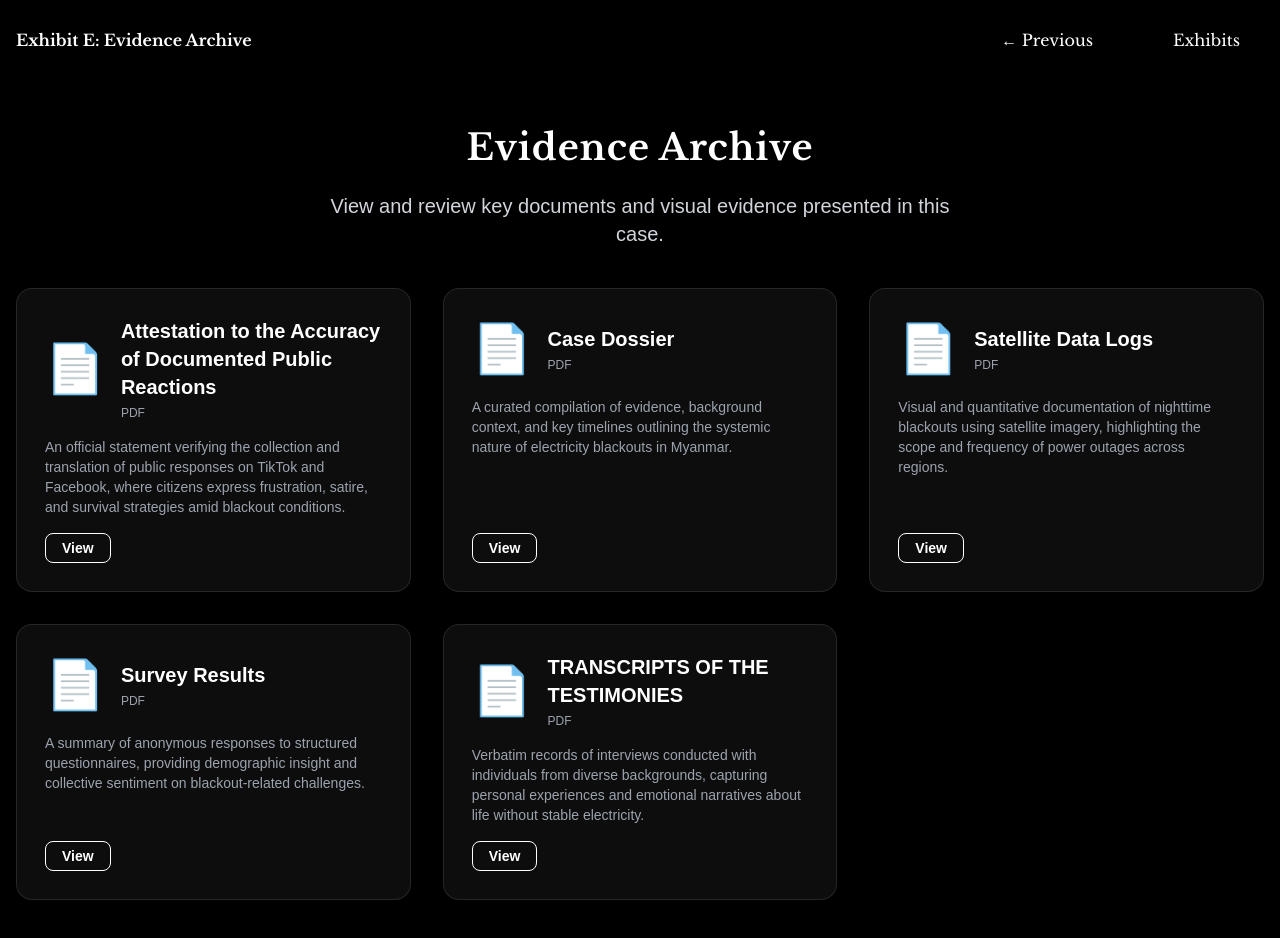
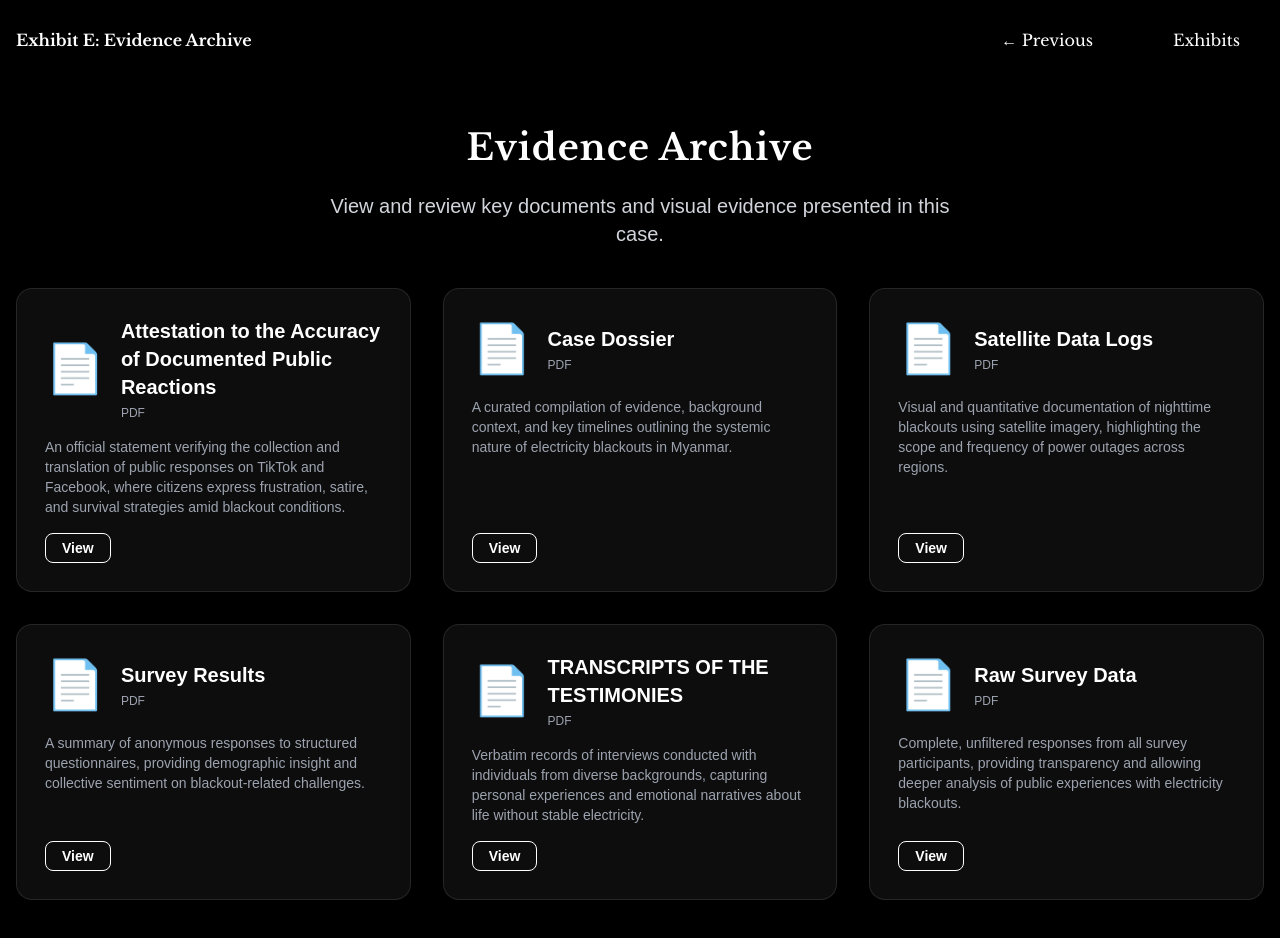
Before and after one commit to NyanLynnHtun/meelarp, a React (Create React App) app: page /exhibitE in a window 1280 px wide. Shown: the top 938 px of the page. Built offline with nearby package versions, Linux system fonts and the light colour scheme; no server answers.

Commit message:
add new pdf file

```diff
--- a/src/exhibits/exhibite.js
+++ b/src/exhibits/exhibite.js
@@ -38,6 +38,13 @@ const evidenceFiles = [
     type: "pdf",
     preview: "",
     description: "Verbatim records of interviews conducted with individuals from diverse backgrounds, capturing personal experiences and emotional narratives about life without stable electricity.",
+  },
+  {
+    title: "Raw Survey Data",
+    fileUrl: "https://mnjbeotqfpzajrksfgcf.supabase.co/storage/v1/object/public/meelarp-media/res/Evidence%20Archive/Survey%20Raw%20Data.pdf",
+    type: "pdf",
+    preview: "",
+    description: "Complete, unfiltered responses from all survey participants, providing transparency and allowing deeper analysis of public experiences with electricity blackouts.",
   },
   // ... add more files ...
 ];
```
